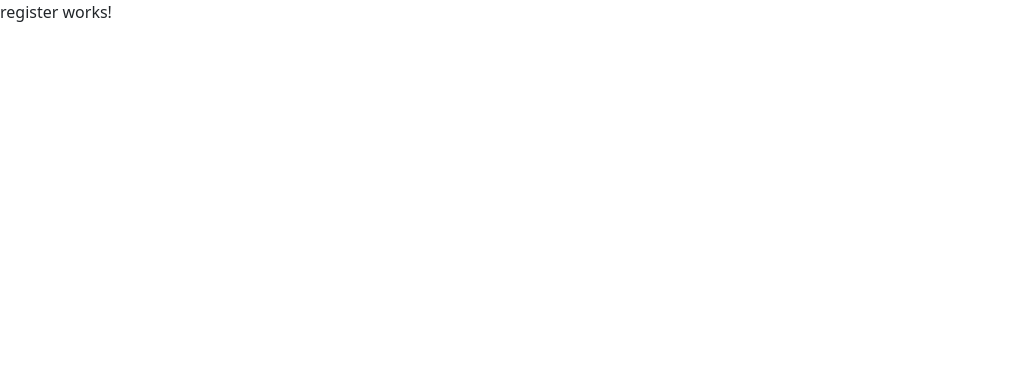
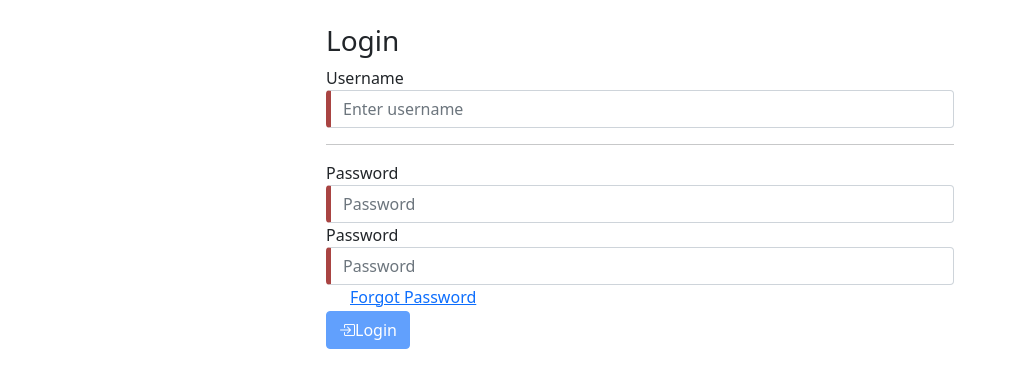
Before and after one commit to canismajor88/CashHandler, an Angular app in the folder UICashHandler/ui-cash/: page /register in a window 1280 px wide. Shown: the top 388 px of the page, without its empty margins (0-1016 px from the left). Built offline with nearby package versions, Linux system fonts and the light colour scheme.

Commit message:
added register endpoint

```diff
--- a/UICashHandler/ui-cash/src/app/auth/components/login/login.component.html
+++ b/UICashHandler/ui-cash/src/app/auth/components/login/login.component.html
@@ -13,7 +13,7 @@
                class="form-control"
                id="loginUsername"
                placeholder="Enter username">
-        <p>Username valid: {{username.valid}} </p>
+        <div *ngIf="!username.valid && username.touched"> Username is not valid </div>
       </div>
       <hr/>
       <p></p>
@@ -27,7 +27,7 @@
                class="form-control"
                id="loginPassword"
                placeholder="Password">
-        <p>Password valid: {{password.valid}} </p>
+        <div *ngIf="!password.valid && password.touched"> Password is not valid </div>
       </div>
       <div class="form-group form-check">
         <a [routerLink]="['/reset-password']">Forgot Password</a>
@@ -35,8 +35,7 @@
       <button type="submit"
               [disabled]="f.invalid"
               class="btn btn-primary"><i class="bi bi-box-arrow-in-right"></i>Login</button>
-
-
+      <div class="text-danger" *ngIf="!loginSuccess&&loginAttempted"> Username or Password was not valid </div>
     </form>
   </div>
 </div>
--- a/UICashHandler/ui-cash/src/app/auth/components/login/login.component.ts
+++ b/UICashHandler/ui-cash/src/app/auth/components/login/login.component.ts
@@ -8,13 +8,24 @@ import {NgForm} from "@angular/forms";
   styleUrls: ['./login.component.css']
 })
 export class LoginComponent implements OnInit {
-
+  loginSuccess=false;
+  loginAttempted=false;
   constructor(private apiService : CashHandlerAuthService) { }
 
   ngOnInit(): void {
   }
 
   login(f: NgForm) {
-
+    this.loginAttempted=true;
+  this.apiService.login(f.value).subscribe(
+    x=>{
+      console.log("User logged in")
+      this.loginSuccess=true;
+    },
+    error => {
+      console.log(error)
+      this.loginSuccess=false;
+    },
+    )
   }
 }
--- a/UICashHandler/ui-cash/src/app/auth/components/register/register.component.html
+++ b/UICashHandler/ui-cash/src/app/auth/components/register/register.component.html
@@ -1 +1,52 @@
-<p>register works!</p>
+<div class="row">
+  <div class="col-md-6 offset-md-3 mt-4">
+    <h3>Login</h3>
+    <form #f="ngForm"
+          (ngSubmit)="register(f)">
+      <div class="form-group">
+        <label for="loginUsername">Username</label>
+        <input type="text"
+               name="username"
+               ngModel
+               required
+               #username="ngModel"
+               class="form-control"
+               id="loginUsername"
+               placeholder="Enter username">
+        <div *ngIf="!username.valid && username.touched"> Username is not valid </div>
+      </div>
+      <hr/>
+      <p></p>
+      <div class="form-group">
+        <label for="loginPassword">Password</label>
+        <input type="password"
+               name="password"
+               ngModel
+               required
+               #password="ngModel"
+               class="form-control"
+               id="RegisterPassword"
+               placeholder="Password">
+        <div *ngIf="!password.valid && password.touched"> Password is not valid </div>
+      </div>
+      <div class="form-group">
+        <label for="loginPassword">Password</label>
+        <input type="password"
+               name="password"
+               ngModel
+               required
+               #passwordConfirm="ngModel"
+               class="form-control"
+               id="loginPassword"
+               placeholder="Password">
+        <div *ngIf="!passwordConfirm.valid && passwordConfirm.touched"> Password is not valid </div>
+      </div>
+      <div class="form-group form-check">
+        <a [routerLink]="['/reset-password']">Forgot Password</a>
+      </div>
+      <button type="submit"
+              [disabled]="f.invalid"
+              class="btn btn-primary"><i class="bi bi-box-arrow-in-right"></i>Login</button>
+    </form>
+  </div>
+</div>
--- a/UICashHandler/ui-cash/src/app/auth/components/register/register.component.ts
+++ b/UICashHandler/ui-cash/src/app/auth/components/register/register.component.ts
@@ -1,4 +1,6 @@
 import { Component, OnInit } from '@angular/core';
+import {NgForm} from "@angular/forms";
+import {CashHandlerAuthService} from "../../../services/cash-handler-auth.service";
 
 @Component({
   selector: 'app-register',
@@ -7,9 +9,20 @@ import { Component, OnInit } from '@angular/core';
 })
 export class RegisterComponent implements OnInit {
 
-  constructor() { }
+  constructor(private apiService : CashHandlerAuthService) { }
 
   ngOnInit(): void {
   }
 
+  register(f: NgForm) {
+    this.apiService.register(f.value).subscribe(
+      x=>{
+        console.log("User created")
+      },
+      error => {
+        console.log(error)
+
+      },
+    )
+  }
 }
--- a/UICashHandler/ui-cash/src/app/services/cash-handler-auth.service.ts
+++ b/UICashHandler/ui-cash/src/app/services/cash-handler-auth.service.ts
@@ -1,13 +1,32 @@
 import { Injectable } from '@angular/core';
 import {HttpClient} from "@angular/common/http";
+import {map} from "rxjs/operators";
 
 @Injectable({
   providedIn: 'root'
 })
 export class CashHandlerAuthService {
+  authURl="https://localhost:5001"
+  constructor(private httpClient:HttpClient) { }
 
-  constructor(private httpClient:HttpClient) { }
-  public login(username:string,password:string){
-   return  this.httpClient.post("https://localhost:5001/login",{Username:username, Password:password})
+  public login(userCred:any){
+   return  this.httpClient.post(this.authURl+"/login",userCred).pipe(
+     map((response:any)=>{
+       const user= response;
+       if(user.succeeded){
+        localStorage.setItem('token',user.token)
+       }
+    })
+   )
+  }
+  public register(userCred:any){
+    return  this.httpClient.post(this.authURl+"/register",userCred).pipe(
+      map((response:any)=>{
+        const user= response;
+        if(user.succeeded){
+          localStorage.setItem('token',user.token)
+        }
+      })
+    )
   }
 }
--- a/UICashHandler/ui-cash/src/styles.css
+++ b/UICashHandler/ui-cash/src/styles.css
@@ -1 +1,8 @@
 /* You can add global styles to this file, and also import other style files */
+.ng-valid[required], .ng-valid.required  {
+  border-left: 5px solid #42A948; /* green */
+}
+
+.ng-invalid:not(form)  {
+  border-left: 5px solid #a94442; /* red */
+}
```
Also changed, not shown: 2 other files (tests, documents, lock files or other folders).
